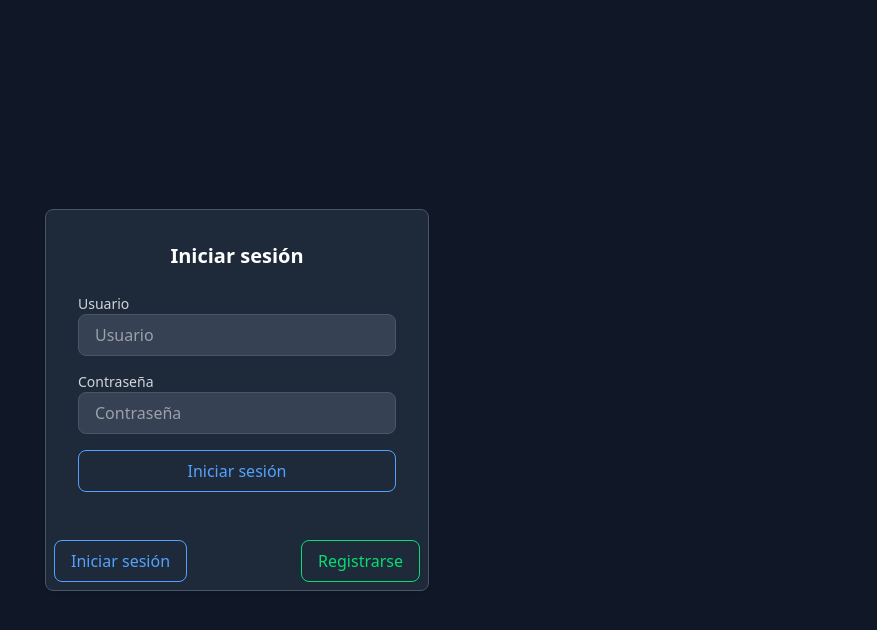
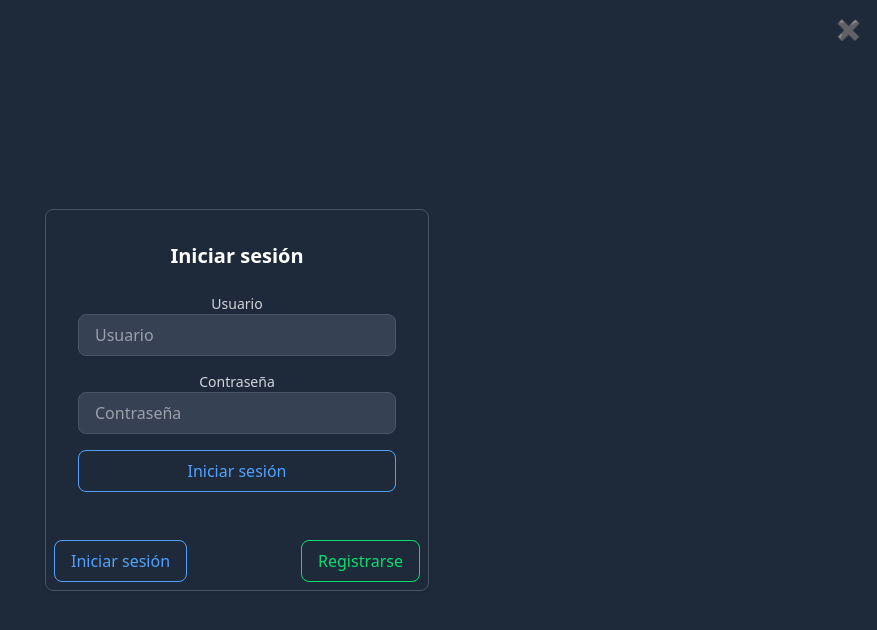
Before and after one commit to SmaniaMatias20/matias-smania-progr4-2025-tp1-c1, an Angular app in the folder Front/: page /login in a window 1280 px wide. Shown: the top 630 px of the page, without its empty margins (403-1280 px from the left). Built offline with nearby package versions, Linux system fonts and the light colour scheme.

Commit message:
RouterLink

```diff
--- a/Front/src/app/components/navbar/navbar.component.html
+++ b/Front/src/app/components/navbar/navbar.component.html
@@ -9,15 +9,18 @@
 
             <!-- Enlaces de navegación -->
             <div class="flex space-x-6">
-                <a href="/home" class="text-gray-700 hover:text-blue-600 text-lg font-medium transition duration-200">
+                <button routerLink="/home"
+                    class="text-gray-700 hover:text-blue-600 text-lg font-medium transition duration-200">
                     Home
-                </a>
-                <a href="/about" class="text-gray-700 hover:text-blue-600 text-lg font-medium transition duration-200">
+                </button>
+                <button routerLink="/about"
+                    class="text-gray-700 hover:text-blue-600 text-lg font-medium transition duration-200">
                     About
-                </a>
-                <a href="/login" class="text-gray-700 hover:text-red-500 text-lg font-medium transition duration-200">
+                </button>
+                <button routerLink="/login"
+                    class="text-gray-700 hover:text-red-500 text-lg font-medium transition duration-200">
                     Login/Register
-                </a>
+                </button>
                 <button (click)="onLogout()"
                     class="text-gray-700 hover:text-red-500 text-lg font-medium transition duration-200">
                     Logout
--- a/Front/src/app/components/navbar/navbar.component.ts
+++ b/Front/src/app/components/navbar/navbar.component.ts
@@ -1,9 +1,10 @@
 import { Component } from '@angular/core';
 import { Router } from '@angular/router';
+import { RouterLink } from '@angular/router';
 
 @Component({
   selector: 'app-navbar',
-  imports: [],
+  imports: [RouterLink],
   templateUrl: './navbar.component.html',
   styleUrl: './navbar.component.css'
 })
--- a/Front/src/app/pages/auth/auth.component.html
+++ b/Front/src/app/pages/auth/auth.component.html
@@ -1,6 +1,12 @@
-<section class="flex items-center h-screen bg-gray-900">
+<div class="flex h-screen items-center justify-center px-4 py-8 text-center bg-gray-800">
 
-    <div class="w-96 mx-auto p-2 bg-gray-800 border border-gray-600 rounded-lg shadow-sm">
+    <div class="flex flex-col w-96 mx-auto p-2 bg-gray-800 border border-gray-600 rounded-lg shadow-sm">
+        <!-- Botón de la cruz para volver al Home -->
+        <button routerLink="/home"
+            class="absolute top-4 right-4 text-white text-xl hover:text-red-400 transition-colors"
+            title="Volver al Home">
+            ✖
+        </button>
 
         @if(isLoginVisible){
         <app-login></app-login>
@@ -21,4 +27,4 @@
         </div>
     </div>
 
-</section>
+</div>
--- a/Front/src/app/pages/auth/auth.component.ts
+++ b/Front/src/app/pages/auth/auth.component.ts
@@ -1,10 +1,11 @@
 import { Component } from '@angular/core';
 import { LoginComponent } from './components/login/login.component';
 import { RegisterComponent } from './components/register/register.component';
+import { RouterLink } from '@angular/router';
 
 @Component({
   selector: 'app-auth',
-  imports: [LoginComponent, RegisterComponent],
+  imports: [LoginComponent, RegisterComponent, RouterLink],
   templateUrl: './auth.component.html',
   styleUrls: ['./auth.component.css']
 })
```
